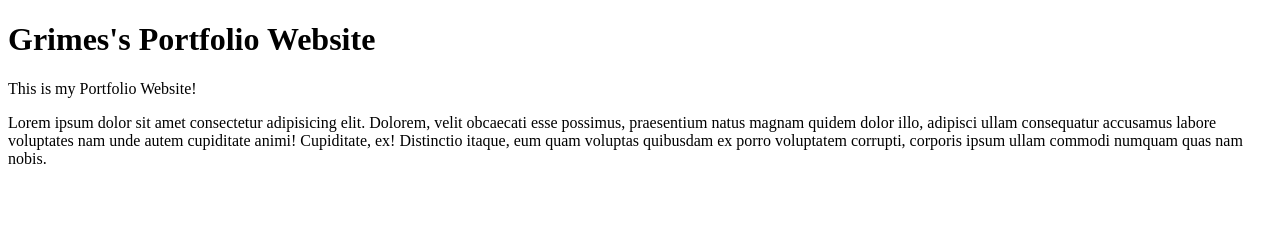
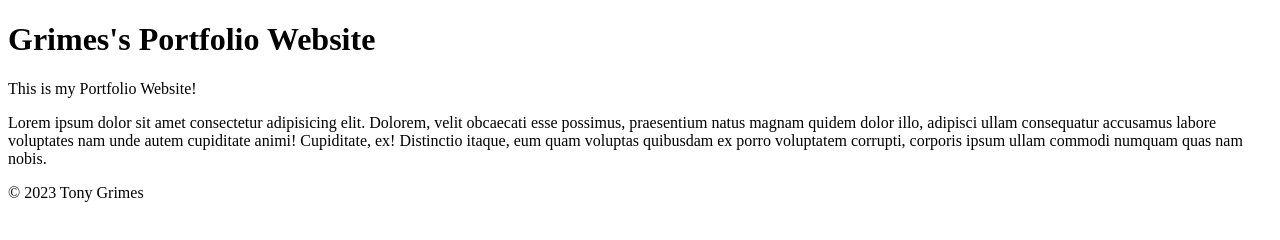
Before and after one commit to acidtone/portfolio-website, a plain HTML site: page index.html in a window 1280 px wide. Drawn offline with Linux system fonts and the light colour scheme.

Commit message:
added footer

```diff
--- a/index.html
+++ b/index.html
@@ -9,5 +9,6 @@
   <h1>Grimes's Portfolio Website</h1>
   <p>This is my Portfolio Website!</p>
   <p>Lorem ipsum dolor sit amet consectetur adipisicing elit. Dolorem, velit obcaecati esse possimus, praesentium natus magnam quidem dolor illo, adipisci ullam consequatur accusamus labore voluptates nam unde autem cupiditate animi! Cupiditate, ex! Distinctio itaque, eum quam voluptas quibusdam ex porro voluptatem corrupti, corporis ipsum ullam commodi numquam quas nam nobis.</p>
+  <footer>&copy; 2023 Tony Grimes</footer>
 </body>
 </html>
```
